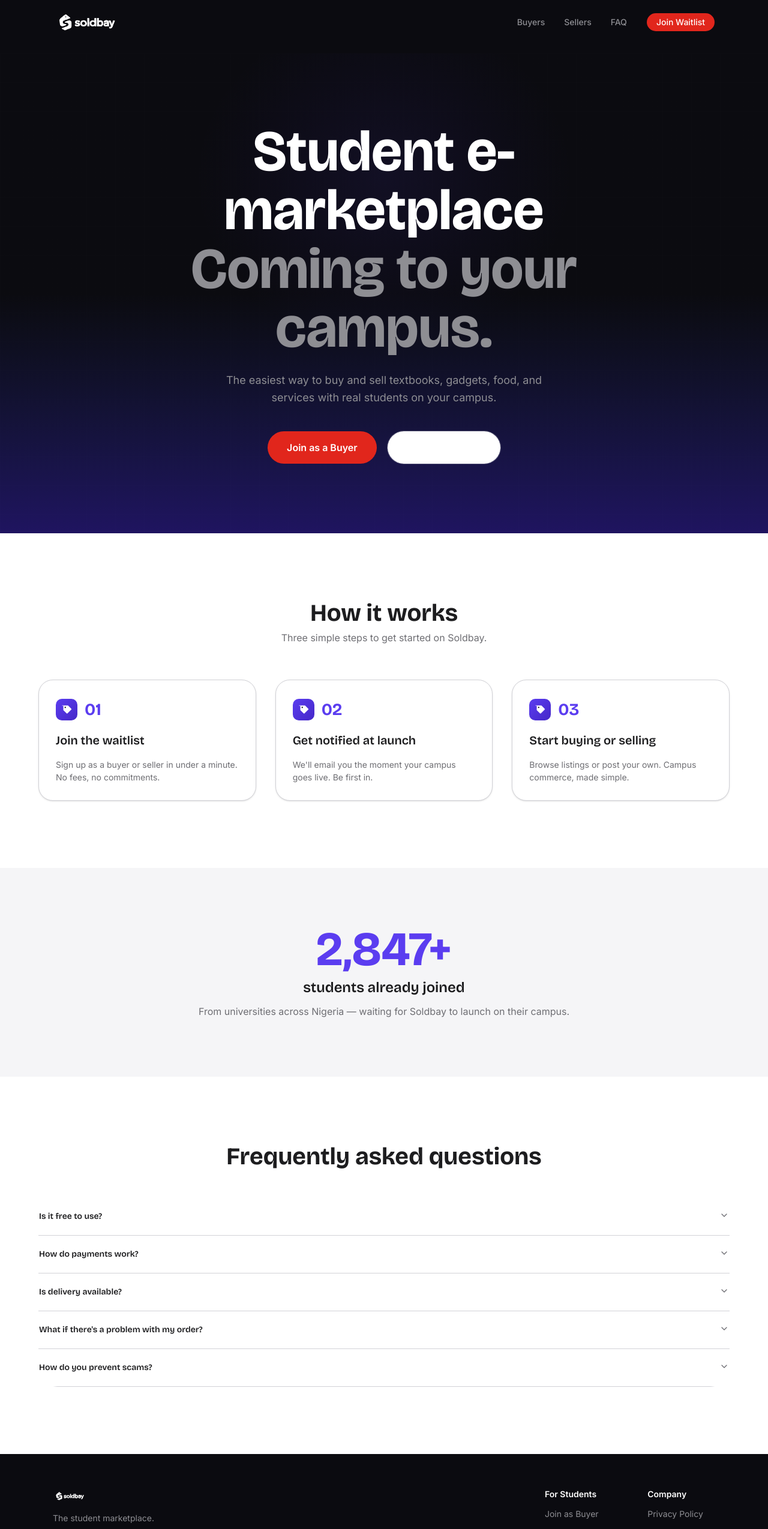
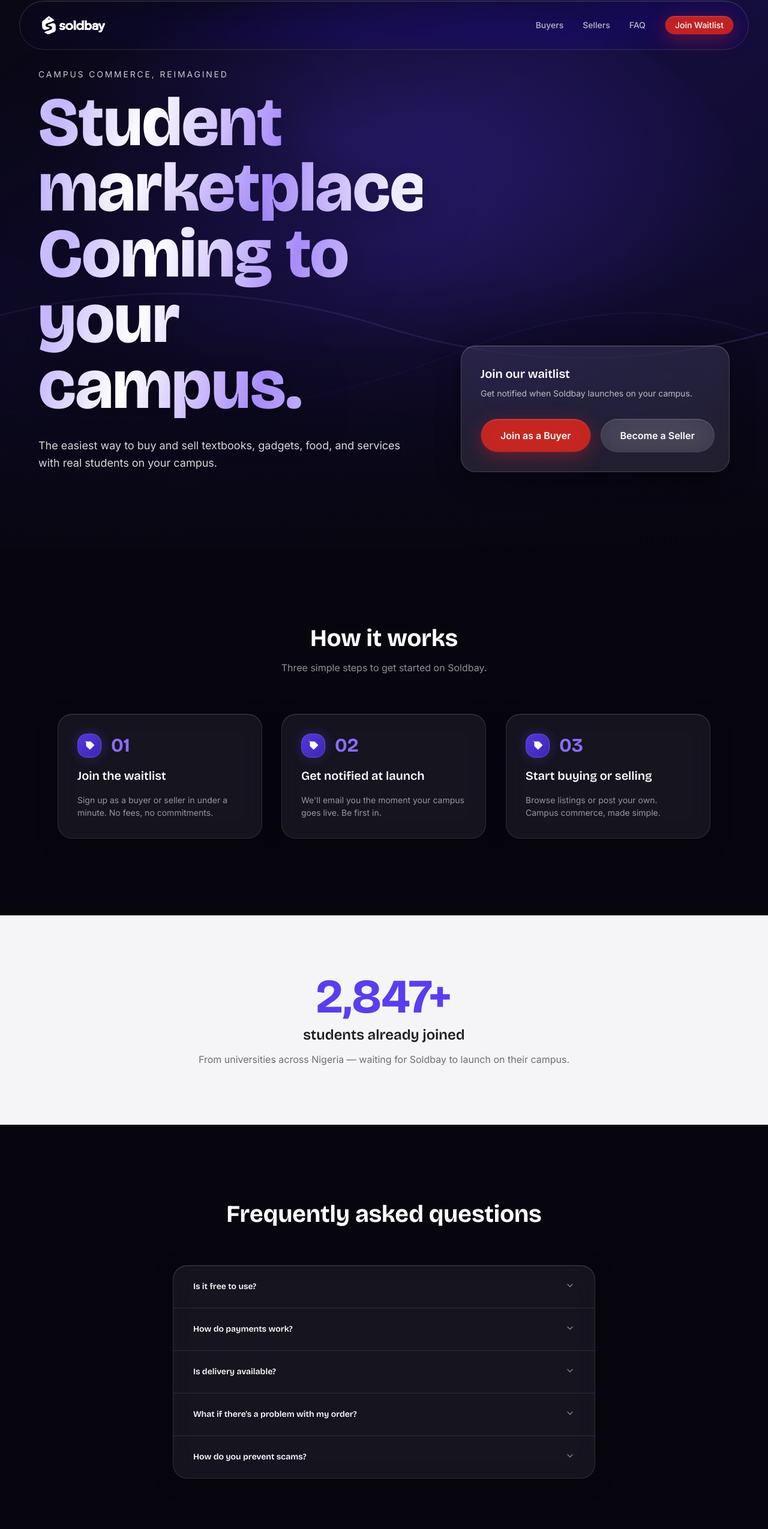
Before and after one commit to emanncode/soldbay, a Next.js app in the folder soldbay-web/: page / in a window 1280 px wide. Shown: the part 15-2564 px from the top of the page at 60% size. Built offline with nearby package versions, Linux system fonts and the light colour scheme.

Commit message:
feat(web): redesign landing with dark glass shell and fixed nav
Add PageShell atmosphere, full-bleed hero under glass nav, glass section
cards, builder signature links, and placeholder hero abstract art path.

```diff
--- a/soldbay-web/src/app/layout.tsx
+++ b/soldbay-web/src/app/layout.tsx
@@ -20,7 +20,9 @@
 export default function RootLayout({ children }: { children: React.ReactNode }) {
   return (
     <html lang="en" className={cn("font-sans", inter.variable)}>
-      <body className={`${display.variable} ${inter.variable} font-sans antialiased`}>
+      <body
+        className={`${display.variable} ${inter.variable} min-h-screen bg-[#07060f] font-sans text-white antialiased`}
+      >
         <SiteNav />
         {children}
       </body>
--- a/soldbay-web/src/components/landing/faq.tsx
+++ b/soldbay-web/src/components/landing/faq.tsx
@@ -1,5 +1,6 @@
 "use client"
 
+import { motion, useReducedMotion } from "framer-motion"
 import {
   Accordion,
   AccordionContent,
@@ -7,6 +8,7 @@
   AccordionTrigger,
 } from "@/components/ui/accordion"
 import { AnimatedSection } from "@/components/animated-section"
+import { fadeUpVariants, scaleInVariants, scrollViewport } from "@/lib/motion"
 
 const faqs = [
   {
@@ -32,25 +34,48 @@
 ]
 
 export function FAQ() {
+  const reduceMotion = useReducedMotion()
+
   return (
-    <AnimatedSection className="bg-white py-20 md:py-28">
-      <div className="mx-auto px-[5%]" id="faq">
-        <h2 className="mb-12 text-center font-display text-display-m text-text-primary md:text-display-l">
+    <AnimatedSection className="py-24 md:py-32" id="faq">
+      <div className="container-page max-w-3xl">
+        <motion.h2
+          initial={reduceMotion ? false : "hidden"}
+          whileInView="visible"
+          viewport={scrollViewport}
+          variants={fadeUpVariants}
+          className="mb-16 text-center font-display text-display-m text-white md:text-display-l"
+        >
           Frequently asked questions
-        </h2>
+        </motion.h2>
 
-        <Accordion type="single" collapsible className="w-full border-0">
+        <motion.div
+          initial={reduceMotion ? false : "hidden"}
+          whileInView="visible"
+          viewport={scrollViewport}
+          variants={scaleInVariants}
+        >
+          <Accordion
+            type="single"
+            collapsible
+            className="glass-panel w-full overflow-hidden rounded-3xl border-white/12"
+          >
             {faqs.map((faq) => (
-            <AccordionItem key={faq.q} value={faq.q} className="border-b border-border py-1">
-              <AccordionTrigger className="px-0 py-4 text-left font-display text-heading-s text-text-primary hover:no-underline">
+              <AccordionItem
+                key={faq.q}
+                value={faq.q}
+                className="border-b border-white/10 px-0 last:border-b-0 data-open:bg-white/5"
+              >
+                <AccordionTrigger className="cursor-pointer px-4 py-4 text-left font-display text-heading-s text-white hover:no-underline hover:text-white sm:px-8 sm:py-6 **:data-[slot=accordion-trigger-icon]:text-white/50">
                   {faq.q}
                 </AccordionTrigger>
-              <AccordionContent className="px-0 pb-4 text-body-m text-text-secondary">
+                <AccordionContent className="px-4 pb-4 text-body-m text-white/60 sm:px-8 sm:pb-6">
                   {faq.a}
                 </AccordionContent>
               </AccordionItem>
             ))}
           </Accordion>
+        </motion.div>
       </div>
     </AnimatedSection>
   )
--- a/soldbay-web/src/components/landing/footer.tsx
+++ b/soldbay-web/src/components/landing/footer.tsx
@@ -2,54 +2,103 @@
 
 import Link from "next/link"
 import Image from "next/image"
+import { motion, useReducedMotion } from "framer-motion"
 import { AnimatedSection } from "@/components/animated-section"
+import { scaleInVariants, scrollViewport } from "@/lib/motion"
+
+const socials = [
+  {
+    label: "X",
+    handle: "@emanncode",
+    href: "https://x.com/emanncode",
+  },
+  {
+    label: "GitHub",
+    handle: "emanncode",
+    href: "https://github.com/emanncode",
+  },
+  {
+    label: "WhatsApp",
+    handle: "09048801668",
+    href: "https://wa.me/2349048801668",
+  },
+] as const
 
 export function Footer() {
+  const reduceMotion = useReducedMotion()
+
   return (
-    <AnimatedSection className="bg-[#0b0b10] py-14">
-      <div className="mx-auto max-w-6xl px-6">
+    <AnimatedSection className="border-t border-white/10 py-16">
+      <div className="container-page">
+        <motion.div
+          initial={reduceMotion ? false : "hidden"}
+          whileInView="visible"
+          viewport={scrollViewport}
+          variants={scaleInVariants}
+          className="glass-panel flex flex-col gap-8 rounded-3xl p-8 will-change-transform md:gap-10 md:p-10"
+        >
           <div className="flex flex-col justify-between gap-10 md:flex-row">
-          {/* Brand */}
-          <div className="flex max-w-xs flex-col gap-3">
+            <div className="flex max-w-xs flex-col gap-4">
               <Link href="/" className="flex items-center">
                 <Image
                   src="/logo.svg"
                   alt="Soldbay"
-                width={100}
-                height={50}
-                className="h-7 w-auto brightness-0 invert"
+                  width={140}
+                  height={56}
+                  className="h-10 w-auto brightness-0 invert sm:h-12"
                 />
               </Link>
-            <p className="text-body-s text-text-tertiary">The student marketplace.</p>
-            <p className="text-caption text-text-tertiary">
+              <p className="text-body-s text-white/50">The student marketplace.</p>
+              <p className="text-caption text-white/35">
                 &copy; {new Date().getFullYear()} Soldbay. All rights reserved.
               </p>
             </div>
 
-          {/* Links */}
             <div className="flex gap-16">
-            <div className="flex flex-col gap-3">
+              <div className="flex flex-col gap-4">
                 <span className="text-body-s font-semibold text-white">For Students</span>
                 <Link
                   href="/join/buyer"
-                className="text-body-s text-text-tertiary transition-colors hover:text-white"
+                  className="cursor-pointer text-body-s text-white/50 transition-colors hover:text-white"
                 >
                   Join as Buyer
                 </Link>
                 <Link
                   href="/join/seller"
-                className="text-body-s text-text-tertiary transition-colors hover:text-white"
+                  className="cursor-pointer text-body-s text-white/50 transition-colors hover:text-white"
                 >
                   Become a Seller
                 </Link>
               </div>
-            <div className="flex flex-col gap-3">
+              <div className="flex flex-col gap-4">
                 <span className="text-body-s font-semibold text-white">Company</span>
-              <span className="text-body-s text-text-tertiary">Privacy Policy</span>
-              <span className="text-body-s text-text-tertiary">Terms of Service</span>
+                <span className="text-body-s text-white/50">Privacy Policy</span>
+                <span className="text-body-s text-white/50">Terms of Service</span>
               </div>
             </div>
           </div>
+
+          <div className="border-t border-white/10 pt-8">
+            <p className="text-caption font-medium tracking-wide text-white/40 uppercase">
+              Built by
+            </p>
+            <p className="mt-2 font-display text-heading-s text-white">emanncode</p>
+            <div className="mt-4 flex flex-wrap items-center gap-4">
+              {socials.map((s) => (
+                <a
+                  key={s.label}
+                  href={s.href}
+                  target="_blank"
+                  rel="noopener noreferrer"
+                  className="inline-flex cursor-pointer items-center gap-2 rounded-full border border-white/15 bg-white/5 px-4 py-2 text-body-s text-white/70 transition-colors hover:border-white/30 hover:bg-white/10 hover:text-white"
+                >
+                  <span className="font-medium text-white/90">{s.label}</span>
+                  <span className="text-white/45">{s.handle}</span>
+                </a>
+              ))}
+            </div>
+          </div>
+        </motion.div>
       </div>
     </AnimatedSection>
   )
--- a/soldbay-web/src/components/landing/hero.tsx
+++ b/soldbay-web/src/components/landing/hero.tsx
@@ -1,99 +1,107 @@
-"use client";
+"use client"
 
-import { motion } from "framer-motion";
-import { Button } from "@/components/ui/button";
-import { soldbayEase } from "@/lib/motion";
-import Link from "next/link";
+import { motion, useReducedMotion } from "framer-motion"
+import { Button } from "@/components/ui/button"
+import { fadeUpVariants, scaleInVariants } from "@/lib/motion"
+import Link from "next/link"
+import Image from "next/image"
 
-const containerVariants = {
-  hidden: {},
-  visible: {
-    transition: { staggerChildren: 0.12, delayChildren: 0.2 },
-  },
-};
-
-const childVariants = {
-  hidden: { opacity: 0, y: 32 },
-  visible: {
-    opacity: 1,
-    y: 0,
-    transition: { duration: 0.6, ease: soldbayEase },
-  },
-};
+/**
+ * Hero abstract artwork path (served from /public).
+ * See: public/HERO_ABSTRACT_README.txt
+ */
+const HERO_ABSTRACT_SRC = "/hero-abstract.svg"
 
 export function Hero() {
+  const reduceMotion = useReducedMotion()
+
   return (
-    <section className="relative flex min-h-screen flex-col overflow-hidden bg-linear-to-b from-[#0b0b10] via-[#0b0b10] to-[#1f1460]">
-      {/* Faint grid */}
+    <section className="relative flex min-h-screen flex-col overflow-hidden">
+      <div className="pointer-events-none absolute inset-0">
+        <Image
+          src={HERO_ABSTRACT_SRC}
+          alt=""
+          fill
+          priority
+          className="object-cover object-center opacity-70"
+          sizes="100vw"
+        />
+        <div className="absolute inset-0 bg-linear-to-r from-[#07060f]/50 via-[#07060f]/20 to-transparent" />
+        <div className="absolute inset-0 bg-linear-to-b from-[#07060f]/15 via-transparent to-[#07060f]/90" />
         <div
-        className="pointer-events-none absolute inset-0 opacity-[0.04]"
+          className="absolute inset-0 opacity-40"
           style={{
-          backgroundImage:
-            "linear-gradient(rgba(255,255,255,0.15) 1px, transparent 1px), linear-gradient(90deg, rgba(255,255,255,0.15) 1px, transparent 1px)",
-          backgroundSize: "48px 48px",
+            background:
+              "radial-gradient(ellipse 70% 55% at 50% 40%, rgba(91,61,240,0.2) 0%, transparent 70%)",
           }}
         />
+      </div>
 
-      {/* Radial glow */}
-      <div
-        className="pointer-events-none absolute -top-48 left-1/2 h-full w-225 -translate-x-1/2 opacity-30"
-        style={{
-          background:
-            "radial-gradient(ellipse 50% 50% at 50% 50%, rgba(91,61,240,0.3) 0%, rgba(69,39,200,0.15) 40%, transparent 70%)",
-        }}
-      />
+      {/* Gutters 16→24→32→48; clear fixed nav 112/128 */}
+      <div className="relative z-10 mx-auto flex w-full max-w-[100rem] flex-1 flex-col justify-end px-4 pt-nav pb-16 sm:px-6 sm:pb-24 md:px-8 lg:px-16 lg:pb-32">
+        <motion.div
+          initial={reduceMotion ? false : "hidden"}
+          animate="visible"
+          className="flex w-full flex-col items-stretch gap-8 lg:flex-row lg:items-end lg:justify-between lg:gap-16"
+        >
+          <div className="min-w-0 flex-1">
+            <motion.p
+              variants={fadeUpVariants}
+              className="mb-4 text-caption font-medium tracking-[0.2em] text-white/80 uppercase sm:text-body-s"
+            >
+              Campus commerce, reimagined
+            </motion.p>
 
-      <div className="relative z-10 mx-auto flex w-full max-w-6xl flex-1 flex-col px-6">
-        {/* Hero Content */}
-        <motion.div
-          variants={containerVariants}
-          initial="hidden"
-          animate="visible"
-          className="flex flex-1 flex-col items-center justify-center text-center"
+            <motion.h1
+              variants={fadeUpVariants}
+              className="w-full max-w-none font-display font-extrabold tracking-tight"
             >
-          {/* Headline - mixed opacity */}
-          <motion.h1 variants={childVariants} className="max-w-3xl">
-            <span className="block font-display text-[56px] font-bold leading-[1.02] text-white md:text-[72px] lg:text-[96px]">
-              Student e-marketplace
+              <span className="text-hero-gradient block text-[clamp(2.75rem,9vw,7.5rem)] leading-[0.95] drop-shadow-[0_4px_40px_rgba(0,0,0,0.55)]">
+                Student marketplace
               </span>
-            <span className="block font-display text-[56px] font-bold leading-[1.02] text-text-tertiary md:text-[72px] lg:text-[96px]">
+              <span className="text-hero-gradient mt-0 block text-[clamp(2.75rem,9vw,7.5rem)] leading-[0.95] drop-shadow-[0_4px_40px_rgba(0,0,0,0.55)]">
                 Coming to your campus.
               </span>
             </motion.h1>
 
-          {/* Subtitle */}
             <motion.p
-            variants={childVariants}
-            className="mt-6 max-w-140 text-body-l text-text-tertiary"
+              variants={fadeUpVariants}
+              className="mt-8 max-w-2xl text-body-m text-white/85 sm:text-body-l"
             >
               The easiest way to buy and sell textbooks, gadgets, food, and
               services with real students on your campus.
             </motion.p>
+          </div>
 
-          {/* CTA Buttons */}
           <motion.div
-            variants={childVariants}
-            className="mt-10 flex flex-col items-center gap-4 sm:flex-row"
+            variants={scaleInVariants}
+            className="glass-panel-strong w-full shrink-0 rounded-3xl p-8 sm:max-w-md"
           >
+            <p className="font-display text-heading-s text-white">Join our waitlist</p>
+            <p className="mt-2 text-body-s text-white/70">
+              Get notified when Soldbay launches on your campus.
+            </p>
+            <div className="mt-8 flex flex-col gap-4 sm:flex-row">
               <Button
                 asChild
-              variant="default"
+                variant="glass-primary"
                 size="2xl"
-              className="w-full sm:w-auto font-semibold"
+                className="w-full font-semibold sm:flex-1"
               >
                 <Link href="/join/buyer">Join as a Buyer</Link>
               </Button>
               <Button
                 asChild
-              variant="outline"
+                variant="glass"
                 size="2xl"
-              className="w-full border-white/25 text-white hover:bg-white/5 sm:w-auto font-semibold"
+                className="w-full font-semibold sm:flex-1"
               >
                 <Link href="/join/seller">Become a Seller</Link>
               </Button>
+            </div>
           </motion.div>
         </motion.div>
       </div>
     </section>
-  );
+  )
 }
--- a/soldbay-web/src/components/landing/how-it-works.tsx
+++ b/soldbay-web/src/components/landing/how-it-works.tsx
@@ -1,9 +1,9 @@
-"use client";
+"use client"
 
-import { motion } from "framer-motion";
-import { AnimatedSection } from "@/components/animated-section";
-import { TagIcon } from "@/components/tag-icon";
-import { soldbayEase } from "@/lib/motion";
+import { motion, useReducedMotion } from "framer-motion"
+import { AnimatedSection } from "@/components/animated-section"
+import { TagIcon } from "@/components/tag-icon"
+import { fadeUpVariants, scrollViewport, staggerCardVariants } from "@/lib/motion"
 
 const steps = [
   {
@@ -21,57 +21,56 @@
     title: "Start buying or selling",
     desc: "Browse listings or post your own. Campus commerce, made simple.",
   },
-];
-
-const cardVariants = {
-  hidden: { opacity: 0, y: 40 },
-  visible: (i: number) => ({
-    opacity: 1,
-    y: 0,
-    transition: { duration: 0.6, delay: 0.15 * i, ease: soldbayEase },
-  }),
-};
+]
 
 export function HowItWorks() {
+  const reduceMotion = useReducedMotion()
+
   return (
-    <AnimatedSection className="bg-white py-20 md:py-28">
-      <div className="mx-auto px-[5%]">
-        <div className="mb-14 text-center">
-          <h2 className="font-display text-display-m text-text-primary md:text-display-l">
+    <AnimatedSection className="py-24 md:py-32">
+      <div className="container-page">
+        <motion.div
+          initial={reduceMotion ? false : "hidden"}
+          whileInView="visible"
+          viewport={scrollViewport}
+          className="mb-16 text-center"
+        >
+          <motion.h2
+            variants={fadeUpVariants}
+            className="font-display text-display-m text-white md:text-display-l"
+          >
             How it works
-          </h2>
-          <p className="mt-2 text-body-m text-text-secondary">
+          </motion.h2>
+          <motion.p variants={fadeUpVariants} className="mt-4 text-body-m text-white/55">
             Three simple steps to get started on Soldbay.
-          </p>
-        </div>
+          </motion.p>
+        </motion.div>
 
         <div className="grid gap-8 md:grid-cols-3">
           {steps.map((step, i) => (
             <motion.div
               key={step.num}
               custom={i}
-              initial="hidden"
+              initial={reduceMotion ? false : "hidden"}
               whileInView="visible"
-              viewport={{ once: true, margin: "-60px" }}
-              variants={cardVariants}
-              className="flex flex-col gap-4 rounded-[24px] border border-border bg-white p-7 shadow-sm"
+              viewport={scrollViewport}
+              variants={staggerCardVariants}
+              className="glass-panel flex flex-col gap-4 rounded-3xl p-8 will-change-transform"
             >
-              <div className="flex items-center gap-3">
-                <div className="flex h-9 w-9 items-center justify-center rounded-[10px] bg-linear-to-br from-brand-start to-brand-end">
+              <div className="flex items-center gap-4">
+                <div className="flex h-10 w-10 items-center justify-center rounded-lg border border-white/15 bg-linear-to-br from-brand-start/90 to-brand-end/90 shadow-[0_0_20px_rgb(91_61_240/0.35)]">
                   <TagIcon size={18} fill="#ffffff" />
                 </div>
-                <span className="font-display text-[28px] font-bold text-brand-start">
+                <span className="font-display text-[32px] font-bold leading-none text-brand-light">
                   {step.num}
                 </span>
               </div>
-              <h3 className="font-display text-heading-s text-text-primary">
-                {step.title}
-              </h3>
-              <p className="text-body-s text-text-secondary">{step.desc}</p>
+              <h3 className="font-display text-heading-s text-white">{step.title}</h3>
+              <p className="text-body-s text-white/55">{step.desc}</p>
             </motion.div>
           ))}
         </div>
       </div>
     </AnimatedSection>
-  );
+  )
 }
--- /dev/null
+++ b/soldbay-web/src/components/page-shell.tsx
@@ -0,0 +1,20 @@
+import { cn } from "@/lib/utils"
+
+/**
+ * Shared landing-style shell: fixed brand atmosphere + grain.
+ * Used by home, join, and success so every public page matches.
+ */
+export function PageShell({
+  children,
+  className,
+}: {
+  children: React.ReactNode
+  className?: string
+}) {
+  return (
+    <div className={cn("page-atmosphere relative min-h-screen", className)}>
+      <div className="page-noise" aria-hidden />
+      <div className="relative z-10">{children}</div>
+    </div>
+  )
+}
--- a/soldbay-web/src/components/site-nav.tsx
+++ b/soldbay-web/src/components/site-nav.tsx
@@ -18,16 +18,18 @@
       initial={{ opacity: 0, y: -16 }}
       animate={{ opacity: 1, y: 0 }}
       transition={{ duration: 0.5, ease: soldbayEase }}
-      className="relative z-50 w-full bg-[#0b0b10]"
+      className="fixed top-0 right-0 left-0 z-50 w-full bg-transparent"
     >
-      <div className="mx-auto flex w-full max-w-6xl items-center justify-between px-6 py-6">
+      {/* py-16px, gutters 16/24 — 8-pt */}
+      <div className="container-page max-w-7xl py-4">
+        <div className="glass-nav flex items-center justify-between rounded-full px-4 py-2 sm:px-6 sm:py-2">
           <Link href="/" className="flex items-center" aria-label="Soldbay home">
             <Image
               src="/logo.svg"
               alt="Soldbay"
-            width={100}
-            height={100}
-            className="h-14 w-auto brightness-0 invert"
+              width={180}
+              height={72}
+              className="h-14 w-auto brightness-0 invert sm:h-16"
               priority
             />
           </Link>
@@ -37,16 +39,17 @@
               <Link
                 key={link.href}
                 href={link.href}
-              className="hidden text-sm font-medium text-text-tertiary transition-colors hover:text-white md:inline"
+                className="hidden cursor-pointer text-sm font-medium text-white/70 transition-colors hover:text-white md:inline"
               >
                 {link.label}
               </Link>
             ))}
-          <Button asChild variant="default" size="sm">
+            <Button asChild variant="glass-primary" size="sm">
               <Link href="/join/buyer">Join Waitlist</Link>
             </Button>
           </nav>
         </div>
+      </div>
     </motion.header>
   )
 }
```
Also changed, not shown: soldbay-web/public/HERO_ABSTRACT_README.txt (added), soldbay-web/public/hero-abstract.svg (added). Lines whose indentation alone changed are shown as unchanged.
